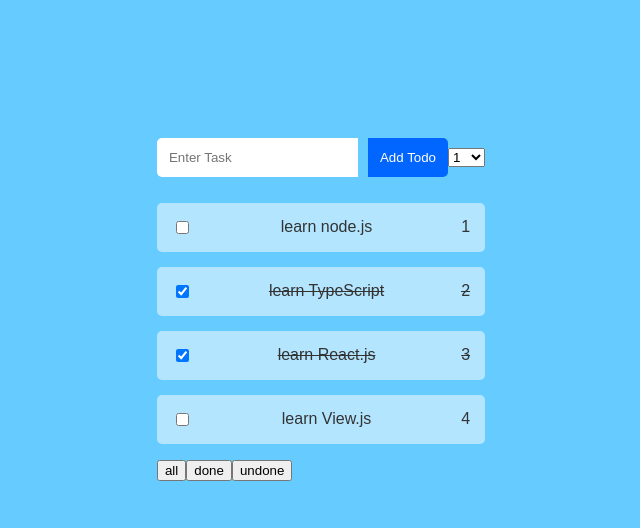
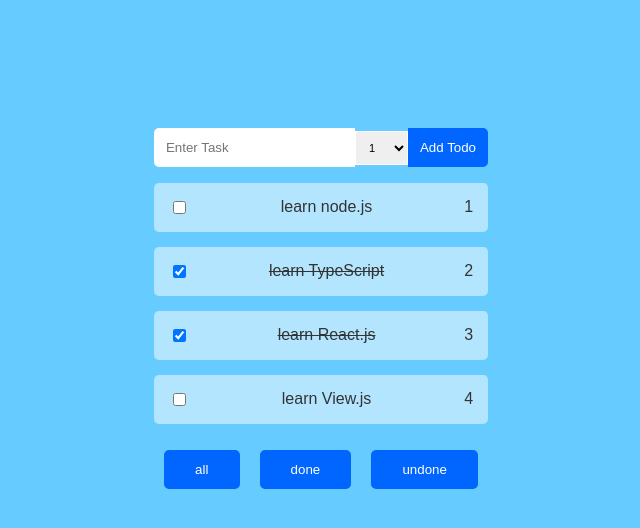
Before and after one commit to LesnovArt/todoList, a React (Create React App) app in the folder todo-react-ts/: page / in a window 1280 px wide. Shown: the top 528 px of the page, without its empty margins (319-959 px from the left). Built offline with nearby package versions, Linux system fonts and the light colour scheme.

Commit message:
select with priorrity

```diff
--- a/todo-react-ts/src/App.tsx
+++ b/todo-react-ts/src/App.tsx
@@ -30,9 +30,9 @@ const App: React.FC = () => {
 		setTodos([
 			...todos,
 			{
-				text: newTodo,
+				text: newTodo.text,
 				id: Number(Date.now()),
-				priority: 5,
+				priority: newTodo.priority,
 				isDone: false
 			}
 		]);
@@ -77,9 +77,17 @@ const App: React.FC = () => {
 				<AddTodoForm addTodo={addTodo} />
 			</div>
 			<TodoList todos={getActiveTodos()} toggleTodo={toggleTodo} deleteTodo={deleteTodo} />
-			<button onClick={() => setActiveType(ActiveTypes.ALL)}>all</button>
-			<button onClick={() => setActiveType(ActiveTypes.DONE)}>done</button>
-			<button onClick={() => setActiveType(ActiveTypes.UNDONE)}>undone</button>
+			<div className='btn-wrapper'>
+				<button className='nav-btn' onClick={() => setActiveType(ActiveTypes.ALL)}>
+					all
+				</button>
+				<button className='nav-btn' onClick={() => setActiveType(ActiveTypes.DONE)}>
+					done
+				</button>
+				<button className='nav-btn' onClick={() => setActiveType(ActiveTypes.UNDONE)}>
+					undone
+				</button>
+			</div>
 		</div>
 	);
 };
--- a/todo-react-ts/src/components/AddTodoForm.css
+++ b/todo-react-ts/src/components/AddTodoForm.css
@@ -4,16 +4,21 @@
 
 .todoForm__input {
 	padding: 10px;
-	border: 2px solid #fff;
+	border: 2px solid #FFF;
 	border-top-left-radius: 5px;
 	border-bottom-left-radius: 5px;
 	word-wrap: break-word;
 }
 
+.todoForm__select{
+  padding: 9px;
+  outline: none;
+  border: 1px solid #FFF;
+  font-size: 11px;
+}
+
 .todoForm__btn {
 	padding: 10px;
-	margin: 10px;
-	margin-right: 0px;
 	background-color: #0066ff;
 	color: #fff;
 	border: 2px solid #0066ff;
--- a/todo-react-ts/src/components/AddTodoForm.tsx
+++ b/todo-react-ts/src/components/AddTodoForm.tsx
@@ -2,16 +2,34 @@ import React, { ChangeEvent, FormEvent, useState } from 'react';
 import './AddTodoForm.css';
 
 export const AddTodoForm: React.FC<AddTodoFormProps> = ({ addTodo }) => {
-	const [ newTodo, setNewTodo ] = useState('');
+	const initialNewTodo: NewTodo = {
+		text: '',
+		priority: 1
+	};
+	const [ newTodo, setNewTodo ] = useState(initialNewTodo);
 
-	const handleChange = (e: ChangeEvent<HTMLInputElement>) => {
-		setNewTodo(e.target.value);
+	const setText = (e: ChangeEvent<HTMLInputElement>): void => {
+		const text = e.target.value;
+
+		setNewTodo({
+			...newTodo,
+			text
+		});
 	};
 
-	const handleSubmit = (e: FormEvent<HTMLFormElement>) => {
+	const setPriority = (e: ChangeEvent<HTMLSelectElement>): void => {
+		const priority = Number(e.target.value);
+
+		setNewTodo({
+			...newTodo,
+			priority
+		});
+	};
+
+	const handleSubmit = (e: FormEvent<HTMLFormElement>): void => {
 		e.preventDefault();
 		addTodo(newTodo);
-		setNewTodo('');
+		setNewTodo(initialNewTodo);
 	};
 
 	return (
@@ -19,15 +37,12 @@ export const AddTodoForm: React.FC<AddTodoFormProps> = ({ addTodo }) => {
 			<input
 				className='todoForm__input'
 				type='text'
-				value={newTodo}
-				onChange={handleChange}
+				value={newTodo.text}
+				onChange={setText}
 				placeholder='Enter Task'
 				required
 			/>
-			<button className='todoForm__btn' type='submit'>
-				Add Todo
-			</button>
-			<select className='todoForm__select' name='priority'>
+			<select className='todoForm__select' name='priority' value={newTodo.priority} onChange={setPriority}>
 				<option value='1'>1</option>
 				<option value='2'>2</option>
 				<option value='3'>3</option>
@@ -39,6 +54,9 @@ export const AddTodoForm: React.FC<AddTodoFormProps> = ({ addTodo }) => {
 				<option value='9'>9</option>
 				<option value='10'>10</option>
 			</select>
+			<button className='todoForm__btn' type='submit'>
+				Add Todo
+			</button>
 		</form>
 	);
 };
--- a/todo-react-ts/src/components/TodoListItem.css
+++ b/todo-react-ts/src/components/TodoListItem.css
@@ -22,3 +22,7 @@
 .todo__text {
 	padding: 0px 10px;
 }
+
+.todo__priority{
+  z-index: 2;
+}
--- a/todo-react-ts/src/components/TodoListItem.tsx
+++ b/todo-react-ts/src/components/TodoListItem.tsx
@@ -8,9 +8,9 @@ export const TodoListItem: React.FC<TodoListItemProps> = ({ todo, toggleTodo, de
 			onClick={() => {
 				deleteTodo(todo.id);
 			}}>
-			<label className={`todo ${todo.isDone ? 'complete' : undefined}`}>
+			<label className='todo'>
 				<input className='todo__checkbox' type='checkbox' checked={todo.isDone} onChange={() => toggleTodo(todo)} />
-				<div className='todo__text'>{todo.text}</div>
+				<div className={`todo__text ${todo.isDone ? 'complete' : undefined}`}>{todo.text}</div>
 				<div className='todo__priority'>{todo.priority}</div>
 			</label>
 		</li>
--- a/todo-react-ts/src/index.css
+++ b/todo-react-ts/src/index.css
@@ -25,3 +25,21 @@ body {
 .todoListMain {
 	max-width: 400px;
 }
+.btn-wrapper{
+  display: flex;
+  /* justify-content: space-between; */
+}
+.nav-btn{
+  flex: 1 0 auto;
+  padding: 10px;
+  margin: 10px;
+	background-color: #0066ff;
+	color: #fff;
+	border: 2px solid #0066ff;
+  border-radius: 5px;
+}
+
+.nav-btn:hover{
+background-color: #003399;
+border: 2px solid #003399;
+}
--- a/todo-react-ts/src/modules/react-app-env.d.ts
+++ /dev/null
@@ -1 +0,0 @@
-/// <reference types="react-scripts" />
```
Also changed, not shown: todo-react-ts/src/modules/types.d.ts (+6 -1 lines).
